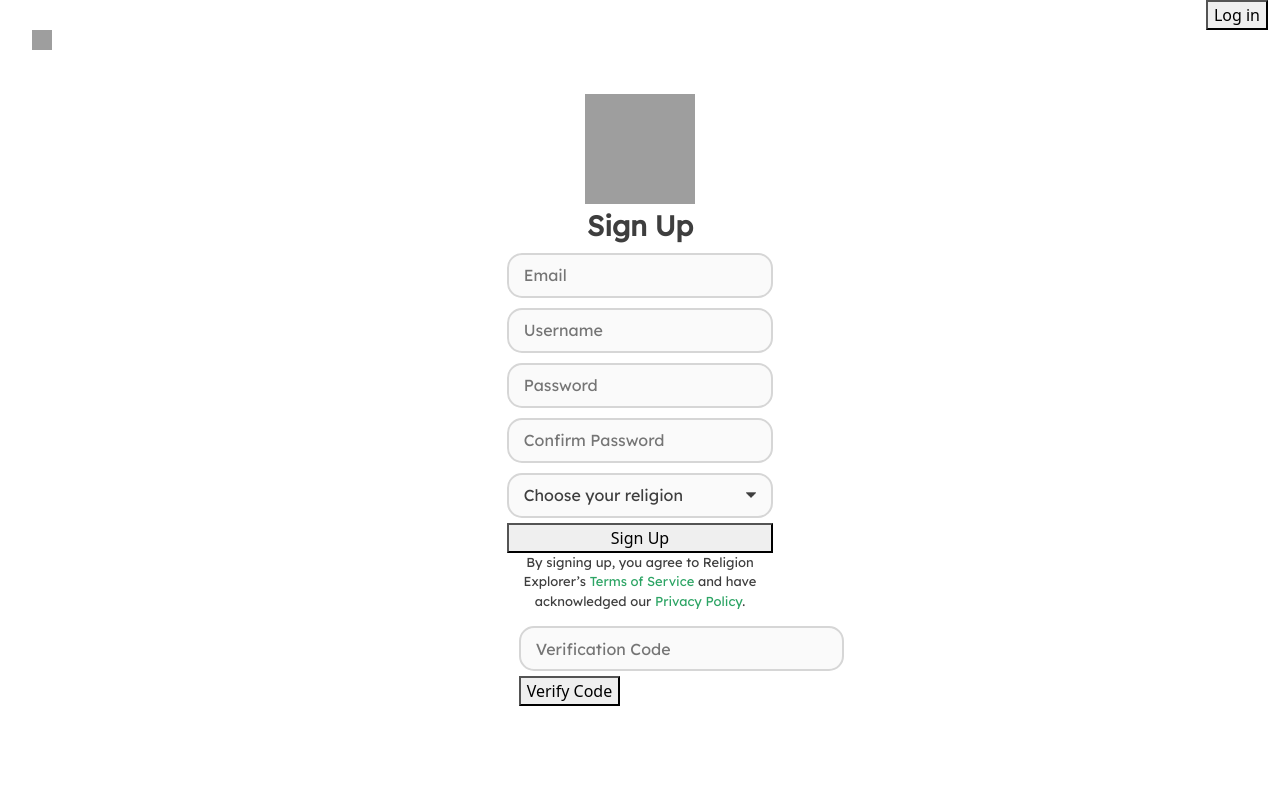
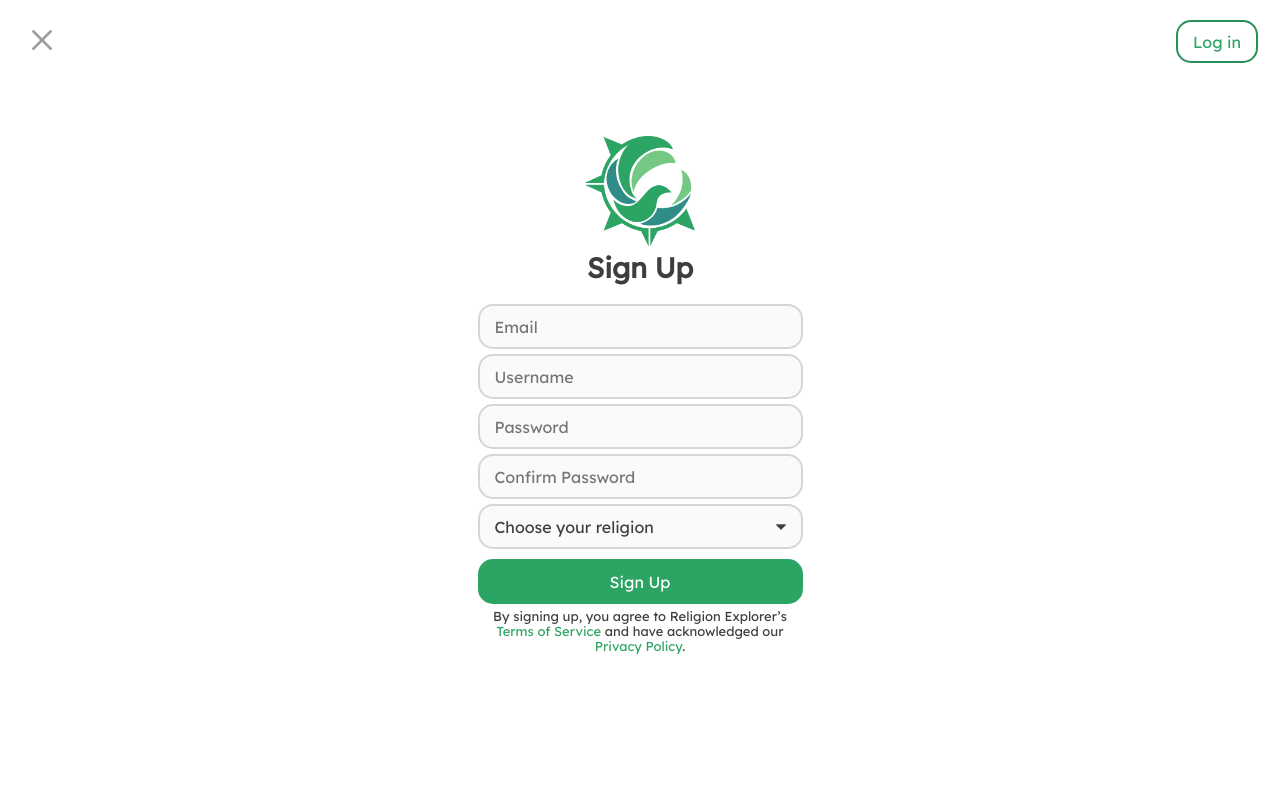
Before and after one commit to micholle/Religion_Explorer, a PHP site: page /views/modules/signup.php in a window 1280 px wide. Run offline with PHP 8.4, Linux system fonts and the light colour scheme; grey boxes are pictures that could not be loaded.

Commit message:
login ang signup ui updates

```diff
--- a/views/assets/css/styles.css
+++ b/views/assets/css/styles.css
@@ -937,6 +937,24 @@ p {
     height: 100vh;
 }
 
+#loginSignup .loginSignupContainer .registrationNavButton {
+    background-color: transparent;
+    color: #2CA464;
+    border: solid #298f58 2px;
+    border-radius: 15px;
+    font-family: Lexend;
+    font-size: 16px;
+    margin: 20px 10px;
+    padding: 7.5px 15px;
+    text-align: center;
+    transition: background-color 0.5s ease;
+}
+
+#loginSignup .loginSignupContainer .registrationNavButton:hover {
+    background-color: rgb(220, 220, 220 , 0.3);
+    transition: background-color 0.5s ease;
+}
+
 #loginSignup .margin {
     margin: 30px 20px;
 }
@@ -945,8 +963,8 @@ p {
     padding: 80px;
 }
 
-#loginSignup .loginSignupHeader {
-    text-align: center;
+#loginSignup .loginSignupForm h3 {
+    margin-bottom: 5px;
 }
 
 #loginSignup h3 {
@@ -966,7 +984,8 @@ p {
     font-family: Lexend;
     font-size: 16px;
     height: 45px;
-    margin: 5px 0px;
+    margin-bottom: 5px;
+    margin-top: 0 !important;
     padding: 0px 15px;
     width: 325px;
     display: flex;
@@ -980,7 +999,8 @@ p {
     font-family: Lexend;
     font-size: 16px;
     height: 45px;
-    margin: 5px 0px;
+    margin-bottom: 5px;
+    margin-top: 0 !important;
     padding: 0px 15px;
     width: 325px;
     display: flex;
@@ -990,8 +1010,12 @@ p {
     margin-bottom: 0px;
     font-family: Lexend;
     font-size: 13px;
-    color: #3E3E3E;
     text-align: right;
+}
+
+#loginSignup a {
+    text-decoration: none;
+    color: #2CA464;
 }
 
 #loginSignup input:focus {
@@ -1014,9 +1038,9 @@ p {
     border-radius: 15px;
     font-family: Lexend;
     height: 45px;
-    margin: 5px 0px;
     padding: 0px 15px;
-    width: 100%;
+    width: 325px;
+    margin-bottom: 5px;
     color: #3E3E3E;
     background-color: #FAFAFA;
     font-size: 16px;
@@ -1026,6 +1050,60 @@ p {
     background-position: right 15px center;
 }
 
+#loginSignup input[type=submit]:hover {
+    background-color: #2e925c;
+}
+
+#loginSignup .terms {
+    text-align: center;
+    padding: 0px 10px;
+    line-height: 15px;
+}
+
+#loginSignup .signupLink {
+    color: #2CA464;
+    cursor: pointer;
+}
+
+.registrationButton {
+    background-color: white;
+    color: #2CA464;
+    border: solid #298f58 2px;
+    border-radius: 15px;
+    font-family: Lexend;
+    font-size: 16px;
+    margin: 0px 10px;
+    padding: 5px 15px;
+    text-align: center;
+    transition: background-color 0.5s ease;
+}
+
+.registrationButton:hover {
+    background-color: rgb(225, 225, 225);
+}
+
+.registrationButtonVariant {
+    background-color: transparent;
+    color: white;
+    border: solid white 2px;
+    border-radius: 15px;
+    font-family: Lexend;
+    font-size: 16px;
+    margin: 0px -10px;
+    padding: 5px 15px;
+    text-align: center;
+    transition: background-color 0.5s ease;
+    cursor: pointer;
+}
+
+.registrationButtonVariant:hover {
+    background-color: rgb(236, 236, 236, 0.3);
+}
+
+.registrationHeader {
+    background-color: #2CA464;
+}
+
 .registrationSubmitButton {
     background-color: #2CA464 !important;
     color: white;
@@ -1035,62 +1113,42 @@ p {
     font-size: 16px;
     height: 45px;
     margin: 5px 0px;
-    width: 100%;
+    width: 325px;
     transition: background-color 0.5s ease;
 }
 
-
-#loginSignup input[type=submit]:hover {
-    background-color: #2e925c;
-}
-
-.registrationButton {
-    background-color: white;
-    color: #2CA464;
-    border: solid #298f58 2px;
-    border-radius: 15px;
-    font-family: Lexend;
-    font-size: 16px;
-    margin: 0px 10px;
-    padding: 5px 15px;
-    text-align: center;
-    transition: background-color 0.5s ease;
-}
-
-.registrationButton:hover {
-    background-color: rgb(225, 225, 225);
-}
-
-.registrationButtonVariant {
-    background-color: transparent;
-    color: white;
-    border: solid white 2px;
-    border-radius: 15px;
-    font-family: Lexend;
-    font-size: 16px;
-    margin: 0px -10px;
-    padding: 5px 15px;
-    text-align: center;
-    transition: background-color 0.5s ease;
-    cursor: pointer;
-}
-
-.registrationButtonVariant:hover {
-    background-color: rgb(236, 236, 236, 0.3);
-}
-
-.registrationHeader {
-    background-color: #2CA464;
-}
-
-#loginSignup .terms {
-    text-align: center;
-    padding: 0px 10px;
-}
-
-#loginSignup .signupLink {
-    color: #2CA464;
-    cursor: pointer;
+#verificationCodeModal input[type=text]{
+    background-color: #FAFAFA;
+    color: #3E3E3E;
+    border-radius: 15px;
+    border: solid #D6D6D6 2px;
+    font-family: Lexend;
+    font-size: 16px;
+    height: 45px;
+    margin-bottom: 5px;
+    margin-top: 0 !important;
+    padding: 0px 15px;
+    width: 325px;
+    display: flex;
+}
+
+#verificationCodeModal input[type=text]{
+    background-color: #FAFAFA;
+    color: #3E3E3E;
+    border-radius: 15px;
+    border: solid #D6D6D6 2px;
+    font-family: Lexend;
+    font-size: 16px;
+    height: 45px;
+    margin-bottom: 5px;
+    margin-top: 0 !important;
+    padding: 0px 15px;
+    width: 325px;
+    display: flex;
+}
+
+#verificationCodeModal h5 {
+    margin: 10px 0;
 }
 
 /*sidebar*/
--- /dev/null
+++ b/views/js/signup.js
@@ -0,0 +1,31 @@
+$(function() {
+    const signUpContainer = document.getElementById("verificationCodeModal");
+    const signUpNewContent = `
+    <div class="modal-dialog modal-xs modal-dialog-centered">
+        <div class="modal-content">
+            <div class="modal-body">
+                <div class="container">
+                    <div class="row">
+                        <div class="col-12 d-flex justify-content-center align-items-center flex-column">
+                            <img src="../assets/img/verification-check.png" height="80px" width="80px">
+                            <h5 class="modal-title w-100">Verification Code Accepted!</h5>
+                            <a href="login.php"><button type="button" id="closeVerificationModal" class="registrationSubmitButton">Redirect to Login</button></a>
+                        </div>
+                    </div>
+                </div>
+            </div>
+        </div>
+    </div>
+    `;
+
+    const signUpSubmitButton = document.getElementById("verify");
+
+    signUpSubmitButton.addEventListener("click", () => {
+        signUpContainer.innerHTML = signUpNewContent;
+    });
+
+    $("#btn-signup").click(function(){
+        $('#verificationCodeModal').modal();
+        $('#verificationCodeModal').show();
+    });
+});
--- a/views/modules/signup.php
+++ b/views/modules/signup.php
@@ -13,6 +13,7 @@
     <script type="text/javascript" src="../assets/plugins/bootstrap-4.0.0/js/bootstrap.bundle.min.js"></script>
     <script type="text/javascript" src="../assets/js/chart.umd.js"></script>
     <script type="text/javascript" src="../js/accounts.js"></script>
+    <script type="text/javascript" src="../js/signup.js"></script>
 </head>
 
 <body>
@@ -20,23 +21,16 @@
         <div class="container mw-100 mh-100">
             <div class="row d-flex justify-content-center align-items-center loginSignupContainer">
                 <div class="col-4 mh-100 d-flex align-items-start loginSignupContainer">
-            <a href="splash.php"><img src="../assets/images/close.png" class="margin" height="20px" width="20px"></a>
+                    <a href="splash.php"><img src="../assets/img/close.png" class="margin" height="20px" width="20px"></a>
                 </div>
 
-        <div class="col-4 mh-100 d-flex justify-content-center align-items-center loginSignupForm">
+                <div class="col-4 mh-100 loginSignupForm">
                     <div class="container">
-
-            <div class="row d-flex justify-content-center align-items-center">
-              <div class="col-12 mh-100 d-flex justify-content-center align-items-center">
-                <img src="../assets/images/applogo.png" height="110px" width="110px">
-              </div>
-            </div>
-
-            <div class="row loginSignupHeader">
+                        <div class="row">
+                            <div class="col-12 mh-100 d-flex justify-content-center align-items-center flex-column">
+                                <img src="../assets/img/applogo.png" height="110px" width="110px">
                                 <h3>Sign Up</h3>
-            </div>
                                 <form method="POST">
-            <div class="row d-flex justify-content-center align-items-center">
                                     <input type="text" id="email" name="email" placeholder="Email">
                                     <input type="text" id="username" name="username" placeholder="Username">
                                     <input type="password" id="password" name="password" placeholder="Password">
@@ -51,21 +45,38 @@
                                         <option value="Non-religious">Non-religious</option>
                                         <option value="Other">Other</option>
                                     </select>
-              <button type="submit" id="btn-signup" name="btn-signup">Sign Up</button>
+                                    <!-- <button id="verificationCodeText" class="registrationSubmitButton">Test</button> -->
+                                    <button type="submit" id="btn-signup" name="btn-signup" class="registrationSubmitButton">Sign Up</button>
                                     <p class="terms">By signing up, you agree to Religion Explorer’s <span class="signupLink">Terms of Service</span> and have acknowledged our <span class="signupLink">Privacy Policy</span>.</p>
+                                </form>
                             </div>
-            <form>
-            <input type="text" id="verificationCode" name="verificationCode" placeholder="Verification Code">
-            <button type="button" id="verify" name="verify">Verify Code</button>
-
-
+                        </div>
                     </div>
                 </div>
 
                 <div class="col-4 mh-100 d-flex justify-content-end loginSignupContainer">
-          <a href="login.php"><button class="signupButton">Log in</button></a>
+                    <a href="login.php"><button class="registrationNavButton">Log in</button></a>
                 </div>
             </div>
         </div>
     </section>
+
+    <!--Modal-->
+    <div class="modal fade" id="verificationCodeModal">
+        <div class="modal-dialog modal-xs modal-dialog-centered">
+            <div class="modal-content">
+                <div class="modal-body">
+                    <div class="container">
+                        <div class="row">
+                            <div class="col-12 d-flex justify-content-center align-items-center flex-column">
+                                <h5 class="modal-title w-100">Verification Code</h5>
+                                <input type="text" id="verificationCodeText" name="verificationCode" placeholder="Verification Code">
+                                <button type="button" id="verify" name="verify" class="registrationSubmitButton">Verify Code</button>
+                            </div>
+                        </div>
+                    </div>
+                </div>
+            </div>
+        </div>
+    </div>
 </body>
```
Also changed, not shown: views/modules/login.php (+9 -15 lines), views/assets/img/verification-check.png (added). Lines whose indentation alone changed are shown as unchanged.
